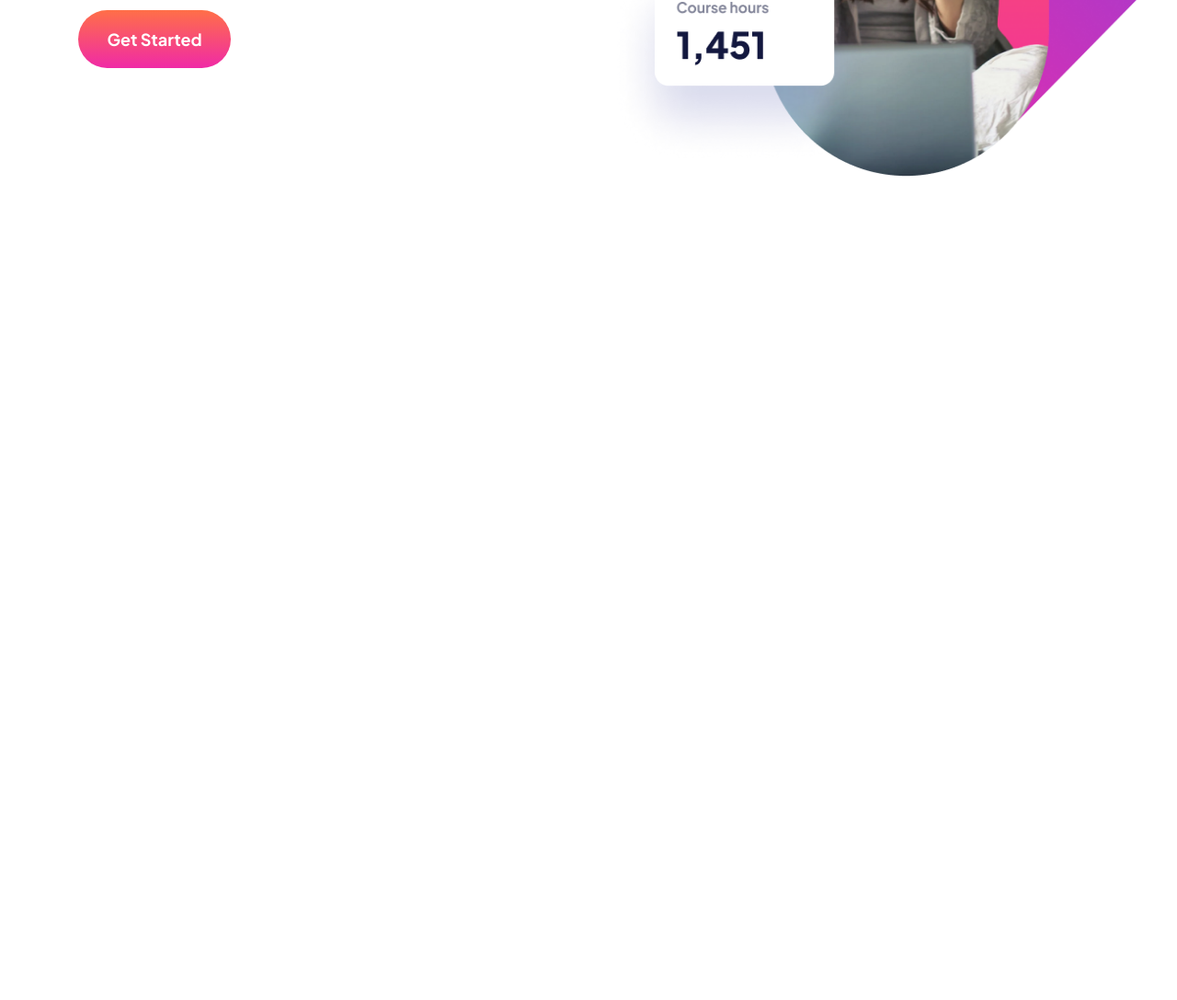
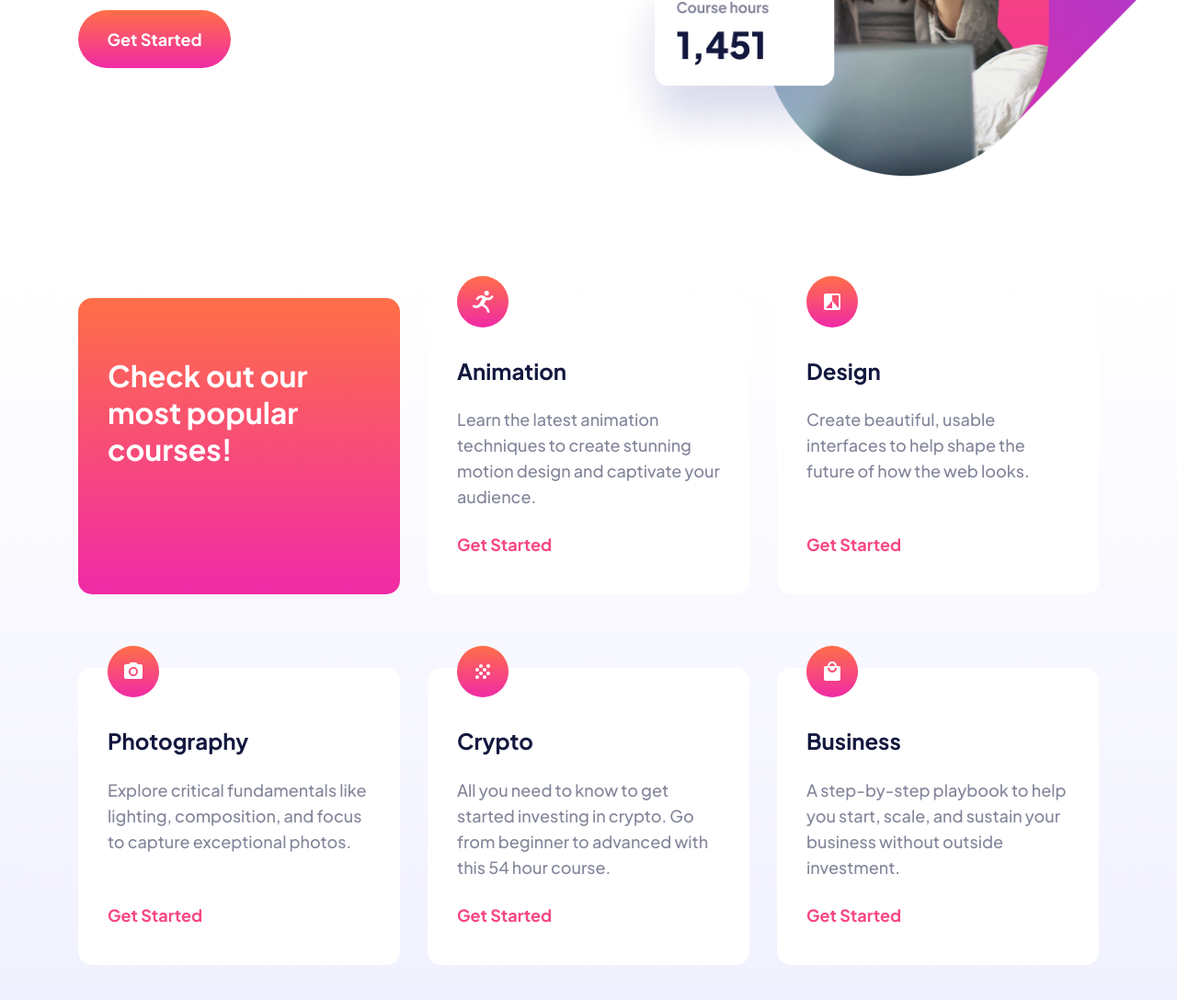
Before and after one commit to akhmedov-diyor/skill-learn-responsive, a plain HTML site: page index.html in a window 1280 px wide. Shown: the part 535-1622 px from the top of the page at 92% size. Before the commit the page ends 835 px from the top, so only its background shows below. Drawn offline with Linux system fonts and the light colour scheme.

Commit message:
course section's desktop version have done

```diff
--- a/css/main.css
+++ b/css/main.css
@@ -134,6 +134,10 @@ a {
   transition: all 0.1s;
 }
 
+.hero-section__img {
+  display: none;
+}
+
 /* !TABLET VERSION STARTED */
 @media screen and (max-width: 768px) {
   .container {
@@ -182,6 +186,7 @@ a {
     padding: 15px 37.5px;
   }
 }
+
 /* !TABLET VERSION FINISHED */
 
 /** MOBILE VERSION STARTED */
@@ -201,6 +206,148 @@ a {
     width: 100%;
     max-width: 343px;
   }
+
+  .hero-section__btn {
+    margin-bottom: 46px;
+  }
+
+  .hero-section__img {
+    display: block;
+    width: 327px;
+    height: 301px;
+  }
 }
 /** MOBILE VERSION FINISHED */
 /* ? HEADER STYLE FINISHED */
+
+/* ? COURSE SECTION STARTED */
+
+.course-section {
+  background: linear-gradient(180deg, #ffffff 0%, #f0f1ff 100%);
+}
+
+.course-section__block {
+  display: flex;
+  justify-content: space-between;
+  flex-wrap: wrap;
+  padding-top: 24px;
+}
+
+.course-section__box {
+  position: relative;
+  width: 100%;
+  max-width: 350px;
+  border-radius: 15px;
+  padding: 64px 32px 40px;
+  background-color: #fff;
+  margin-bottom: 80px;
+}
+
+.course-block__title {
+  width: 100%;
+  max-width: 286px;
+  font-size: 32px;
+  line-height: 40px;
+  color: #fff;
+}
+
+.block-title {
+  background: linear-gradient(180deg, #ff6f48 0.04%, #f02aa6 100%);
+}
+
+.course-box__title {
+  font-size: 24px;
+  line-height: 30.24px;
+  color: var(--title);
+  margin-bottom: 24px;
+}
+
+.animation h3:before {
+  content: "";
+  position: absolute;
+  top: 0;
+  width: 56px;
+  height: 56px;
+  background-image: url(../img/animation-icon.svg);
+  margin-top: -24px;
+}
+
+.design h3:before {
+  content: "";
+  position: absolute;
+  top: 0;
+  width: 56px;
+  height: 56px;
+  background-image: url(../img/design-icon.svg);
+  margin-top: -24px;
+}
+
+.photo h3:before {
+  content: "";
+  position: absolute;
+  top: 0;
+  width: 56px;
+  height: 56px;
+  background-image: url(../img/photo-icon.svg);
+  margin-top: -24px;
+}
+
+.crypto h3:before {
+  content: "";
+  position: absolute;
+  top: 0;
+  width: 56px;
+  height: 56px;
+  background-image: url(../img/crypto-icon.svg);
+  margin-top: -24px;
+}
+
+.business h3:before {
+  content: "";
+  position: absolute;
+  top: 0;
+  width: 56px;
+  height: 56px;
+  background-image: url(../img/business-icon.svg);
+  margin-top: -24px;
+}
+
+.course-box__desc {
+  width: 100%;
+  max-width: 286px;
+  font-size: 18px;
+  font-weight: 500;
+  line-height: 28px;
+  color: var(--desc);
+}
+
+.animation p {
+  margin-bottom: 24px;
+}
+
+.design p {
+  margin-bottom: 52px;
+}
+
+.photo p {
+  margin-bottom: 52px;
+}
+
+.crypto p {
+  margin-bottom: 24px;
+}
+
+.business p {
+  margin-bottom: 24px;
+}
+
+.course-box__btn {
+  display: flex;
+  flex-direction: column;
+  font-size: 18px;
+  font-weight: 700;
+  line-height: 28px;
+  color: var(--btn);
+}
+
+/* ? COURSE SECTION FINISHED */
--- a/index.html
+++ b/index.html
@@ -30,10 +30,73 @@
             the knowledge you need to live the life you want.
           </p>
           <a class="hero-section__btn" href="#">Get Started</a>
+          <img
+            class="hero-section__img"
+            src="./img/hero-mobile.png"
+            alt="hero section's mobile version"
+            width="327"
+            height="301"
+          />
         </section>
       </div>
     </header>
     <!--* HEADER SECTION FINISHED  -->
-    <!--* MAIN SECTION STARTED  -->
+    <!--? MAIN SECTION STARTED  -->
+    <main class="main-section">
+      <section class="course-section">
+        <div class="container">
+          <div class="course-section__wrapper">
+            <ul class="course-section__block">
+              <li class="course-section__box block-title">
+                <h2 class="course-block__title">
+                  Check out our most popular courses!
+                </h2>
+              </li>
+              <li class="course-section__box animation">
+                <h3 class="course-box__title">Animation</h3>
+                <p class="course-box__desc">
+                  Learn the latest animation techniques to create stunning
+                  motion design and captivate your audience.
+                </p>
+                <a class="course-box__btn" href="#">Get Started</a>
+              </li>
+              <li class="course-section__box design">
+                <h3 class="course-box__title">Design</h3>
+                <p class="course-box__desc">
+                  Create beautiful, usable interfaces to help shape the future
+                  of how the web looks.
+                </p>
+                <a class="course-box__btn" href="#">Get Started</a>
+              </li>
+              <li class="course-section__box photo">
+                <h3 class="course-box__title">Photography</h3>
+                <p class="course-box__desc">
+                  Explore critical fundamentals like lighting, composition, and
+                  focus to capture exceptional photos.
+                </p>
+                <a class="course-box__btn" href="#">Get Started</a>
+              </li>
+              <li class="course-section__box crypto">
+                <h3 class="course-box__title">Crypto</h3>
+                <p class="course-box__desc">
+                  All you need to know to get started investing in crypto. Go
+                  from beginner to advanced with this 54 hour course.
+                </p>
+                <a class="course-box__btn" href="#">Get Started</a>
+              </li>
+              <li class="course-section__box business">
+                <h3 class="course-box__title">Business</h3>
+                <p class="course-box__desc">
+                  A step-by-step playbook to help you start, scale, and sustain
+                  your business without outside investment.
+                </p>
+                <a class="course-box__btn" href="#">Get Started</a>
+              </li>
+            </ul>
+          </div>
+        </div>
+      </section>
+    </main>
+    <!--? MAIN SECTION FINISHED  -->
   </body>
 </html>
```
Also changed, not shown: img/animation-icon.svg (added), img/business-icon.svg (added), img/crypto-icon.svg (added), img/design-icon.svg (added), img/hero-mobile.png (added), img/photo-icon.svg (added).
